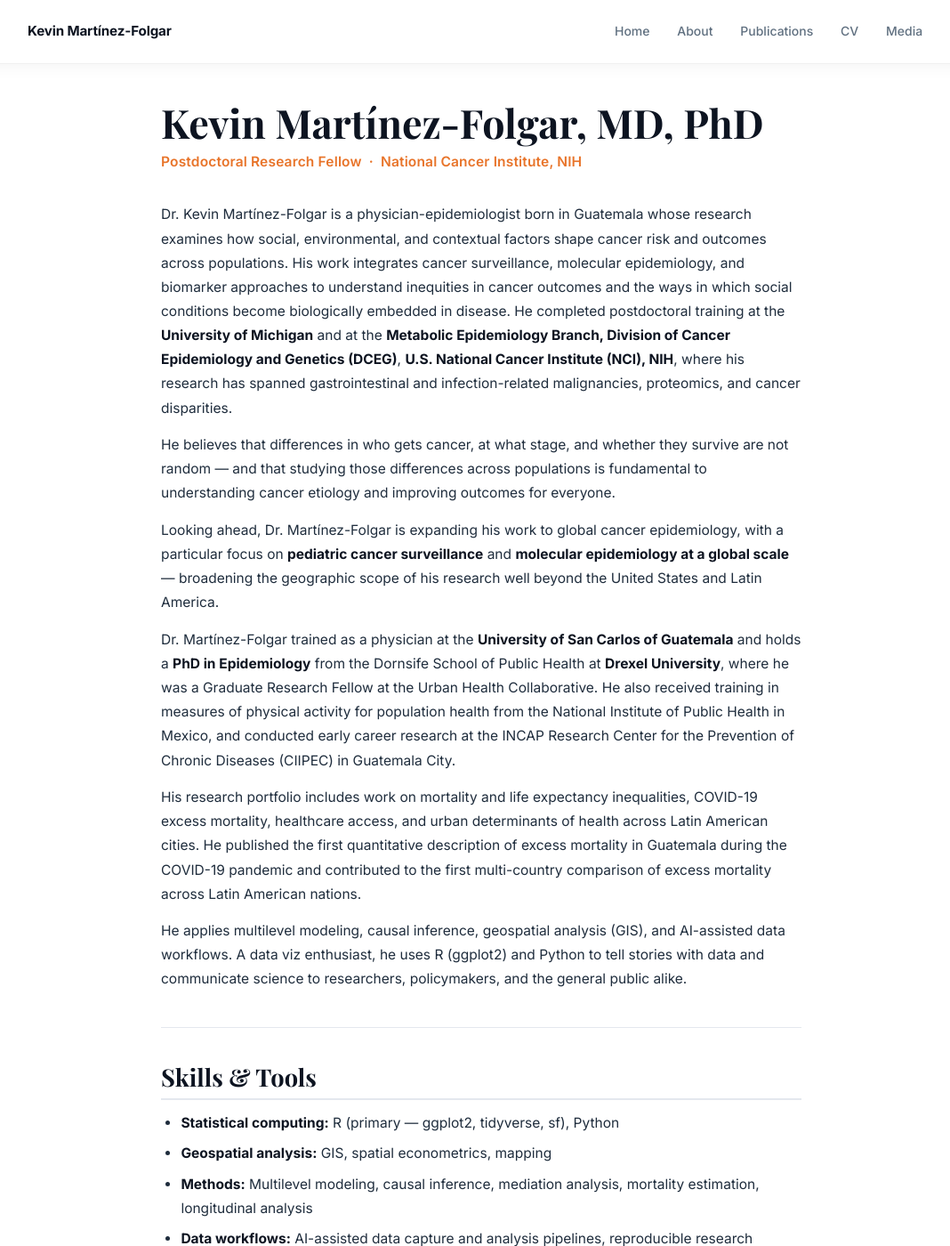
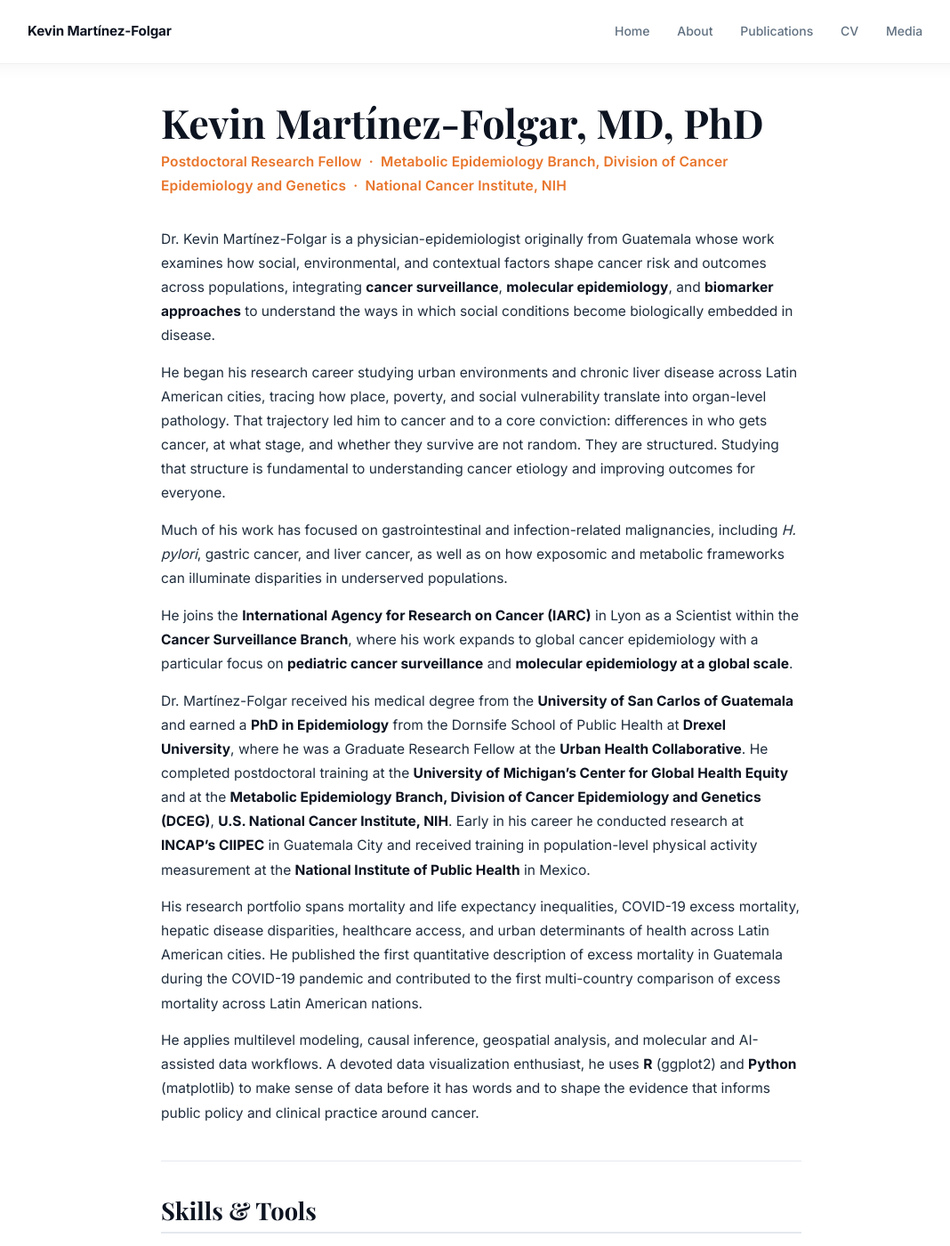
Before and after one commit to kmfolgar/kmfolgar.github.io, a Jekyll site: the page built from about.md, in a window 1280 px wide and 1400 px high. Shown: the whole window at 89% size, without its empty margins (99-1167 px from the left). Built offline with Jekyll 4.4.1, drawn with Linux system fonts in a browser that asks for light colours; some web fonts are replaced.

Commit message:
update about page

```diff
--- a/about.md
+++ b/about.md
@@ -5,39 +5,44 @@ permalink: /about/
 ---
 
 # Kevin Martínez-Folgar, MD, PhD
-<p class="page-role">Postdoctoral Research Fellow &nbsp;·&nbsp; National Cancer Institute, NIH</p>
+<p class="page-role">Postdoctoral Research Fellow &nbsp;·&nbsp; Metabolic Epidemiology Branch, Division of Cancer Epidemiology and Genetics &nbsp;·&nbsp; National Cancer Institute, NIH</p>
 
-Dr. Kevin Martínez-Folgar is a physician-epidemiologist born in Guatemala whose research examines how
-social, environmental, and contextual factors shape cancer risk and outcomes across populations. His work
-integrates cancer surveillance, molecular epidemiology, and biomarker approaches to understand inequities
-in cancer outcomes and the ways in which social conditions become biologically embedded in disease. He
-completed postdoctoral training at the **University of Michigan** and at the **Metabolic Epidemiology
-Branch, Division of Cancer Epidemiology and Genetics (DCEG)**, **U.S. National Cancer Institute (NCI),
-NIH**, where his research has spanned gastrointestinal and infection-related malignancies, proteomics,
-and cancer disparities.
+Dr. Kevin Martínez-Folgar is a physician-epidemiologist originally from Guatemala whose work examines how
+social, environmental, and contextual factors shape cancer risk and outcomes across populations, integrating
+**cancer surveillance**, **molecular epidemiology**, and **biomarker approaches** to understand the ways in
+which social conditions become biologically embedded in disease.
 
-He believes that differences in who gets cancer, at what stage, and whether they survive are not random —
-and that studying those differences across populations is fundamental to understanding cancer etiology
+He began his research career studying urban environments and chronic liver disease across Latin American cities,
+tracing how place, poverty, and social vulnerability translate into organ-level pathology. That trajectory led
+him to cancer and to a core conviction: differences in who gets cancer, at what stage, and whether they survive
+are not random. They are structured. Studying that structure is fundamental to understanding cancer etiology
 and improving outcomes for everyone.
 
-Looking ahead, Dr. Martínez-Folgar is expanding his work to global cancer epidemiology, with a particular
-focus on **pediatric cancer surveillance** and **molecular epidemiology at a global scale** — broadening
-the geographic scope of his research well beyond the United States and Latin America.
+Much of his work has focused on gastrointestinal and infection-related malignancies, including *H. pylori*,
+gastric cancer, and liver cancer, as well as on how exposomic and metabolic frameworks can illuminate
+disparities in underserved populations.
 
-Dr. Martínez-Folgar trained as a physician at the **University of San Carlos of Guatemala** and holds a
-**PhD in Epidemiology** from the Dornsife School of Public Health at **Drexel University**, where he was a
-Graduate Research Fellow at the Urban Health Collaborative. He also received training in measures of physical
-activity for population health from the National Institute of Public Health in Mexico, and conducted early
-career research at the INCAP Research Center for the Prevention of Chronic Diseases (CIIPEC) in Guatemala City.
+He joins the **International Agency for Research on Cancer (IARC)** in Lyon as a Scientist within the
+**Cancer Surveillance Branch**, where his work expands to global cancer epidemiology with a particular
+focus on **pediatric cancer surveillance** and **molecular epidemiology at a global scale**.
 
-His research portfolio includes work on mortality and life expectancy inequalities, COVID-19 excess mortality,
-healthcare access, and urban determinants of health across Latin American cities. He published the first
-quantitative description of excess mortality in Guatemala during the COVID-19 pandemic and contributed to the
-first multi-country comparison of excess mortality across Latin American nations.
+Dr. Martínez-Folgar received his medical degree from the **University of San Carlos of Guatemala** and earned
+a **PhD in Epidemiology** from the Dornsife School of Public Health at **Drexel University**, where he was a
+Graduate Research Fellow at the **Urban Health Collaborative**. He completed postdoctoral training at the
+**University of Michigan's Center for Global Health Equity** and at the **Metabolic Epidemiology Branch,
+Division of Cancer Epidemiology and Genetics (DCEG)**, **U.S. National Cancer Institute, NIH**. Early in his
+career he conducted research at **INCAP's CIIPEC** in Guatemala City and received training in population-level
+physical activity measurement at the **National Institute of Public Health** in Mexico.
 
-He applies multilevel modeling, causal inference, geospatial analysis (GIS), and AI-assisted data workflows.
-A data viz enthusiast, he uses R (ggplot2) and Python to tell stories with data and communicate science to
-researchers, policymakers, and the general public alike.
+His research portfolio spans mortality and life expectancy inequalities, COVID-19 excess mortality, hepatic
+disease disparities, healthcare access, and urban determinants of health across Latin American cities. He
+published the first quantitative description of excess mortality in Guatemala during the COVID-19 pandemic
+and contributed to the first multi-country comparison of excess mortality across Latin American nations.
+
+He applies multilevel modeling, causal inference, geospatial analysis, and molecular and AI-assisted data
+workflows. A devoted data visualization enthusiast, he uses **R** (ggplot2) and **Python** (matplotlib) to
+make sense of data before it has words and to shape the evidence that informs public policy and clinical
+practice around cancer.
 
 ---
 
```
Also changed, not shown: _layouts/cv.html (deleted, +0 -16 lines), appearences.md (deleted, +0 -9 lines), blog.md (deleted, +0 -16 lines), index - Copy.html (deleted, +0 -29 lines), index.md (+16 -26 lines), txt.md (deleted, +0 -1 lines).
